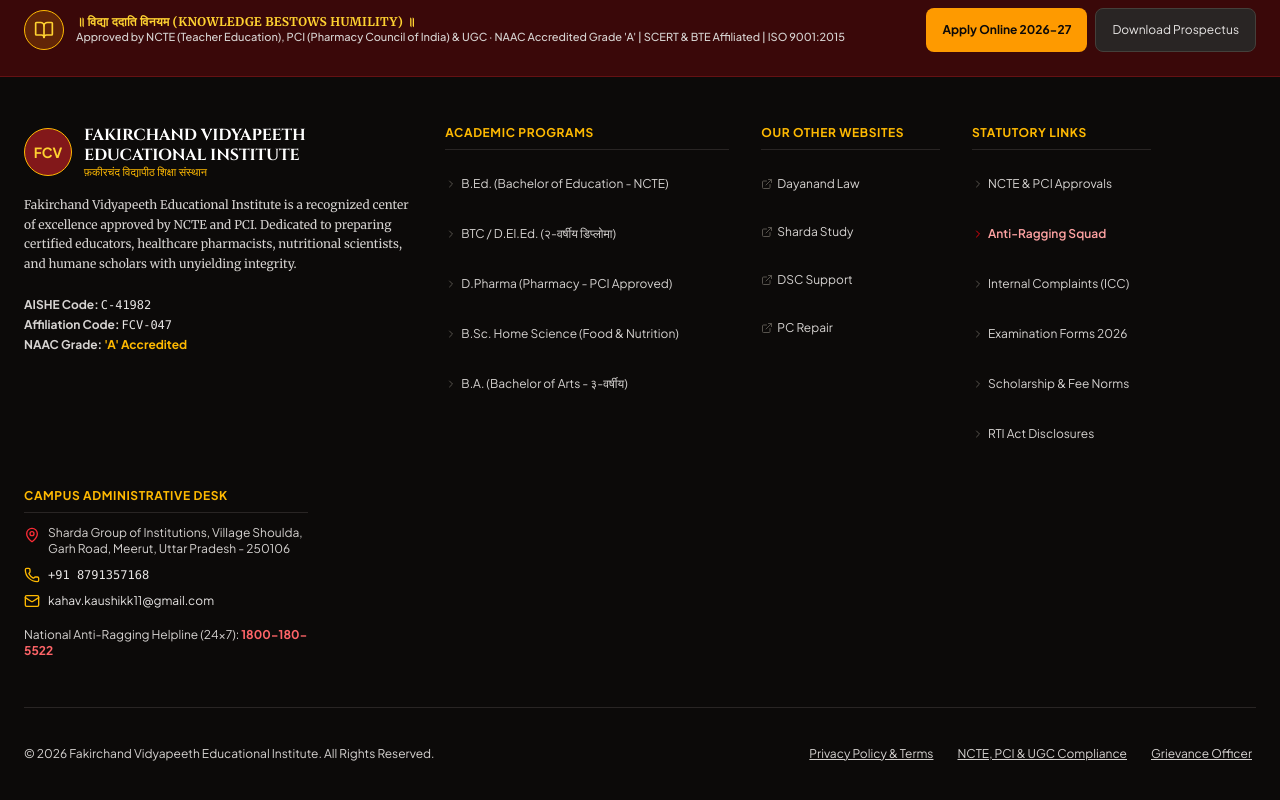
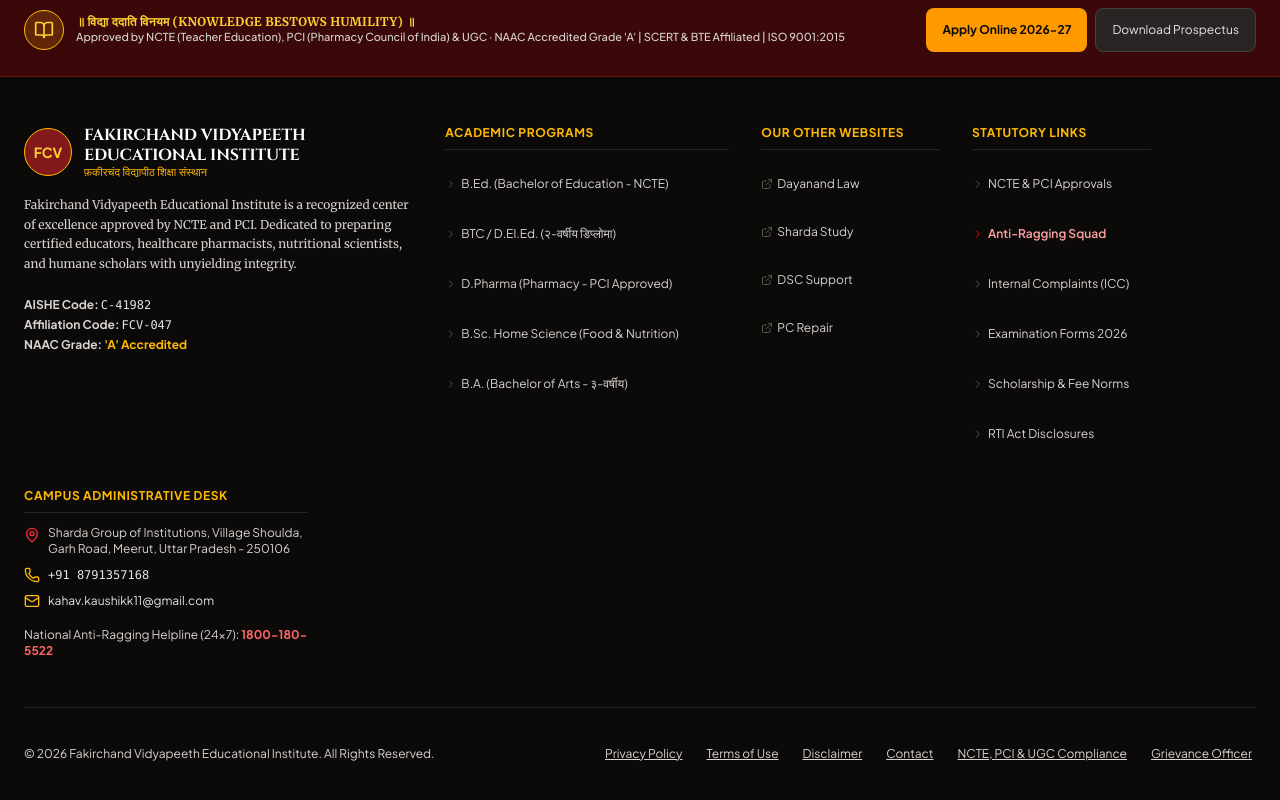
Before and after one commit to kashavkaushik11-star/fvei-website, a React (Vite) app: page / in a window 1280 px wide. Shown: the part 10035-10835 px from the top of the page. Built offline with nearby package versions, Linux system fonts and the light colour scheme; a web font is replaced by a local one.

Commit message:
Add clear privacy terms disclaimer and contact page links

```diff
--- a/src/components/Footer.tsx
+++ b/src/components/Footer.tsx
@@ -230,9 +230,10 @@ export const Footer: React.FC<FooterProps> = ({
             © {new Date().getFullYear()} Fakirchand Vidyapeeth Educational Institute. All Rights Reserved.
           </div>
           <div className="flex flex-wrap items-center gap-4">
-            <button onClick={onOpenDisclosures} className="hover:text-white underline min-h-[44px] px-1 py-2 cursor-pointer">
-              Privacy Policy & Terms
-            </button>
+            <a href="/privacy-policy.html" className="hover:text-white underline min-h-[44px] px-1 py-2 inline-flex items-center">Privacy Policy</a>
+            <a href="/terms.html" className="hover:text-white underline min-h-[44px] px-1 py-2 inline-flex items-center">Terms of Use</a>
+            <a href="/disclaimer.html" className="hover:text-white underline min-h-[44px] px-1 py-2 inline-flex items-center">Disclaimer</a>
+            <a href="/contact.html" className="hover:text-white underline min-h-[44px] px-1 py-2 inline-flex items-center">Contact</a>
             <button onClick={onOpenDisclosures} className="hover:text-white underline min-h-[44px] px-1 py-2 cursor-pointer">
               NCTE, PCI & UGC Compliance
             </button>
```
